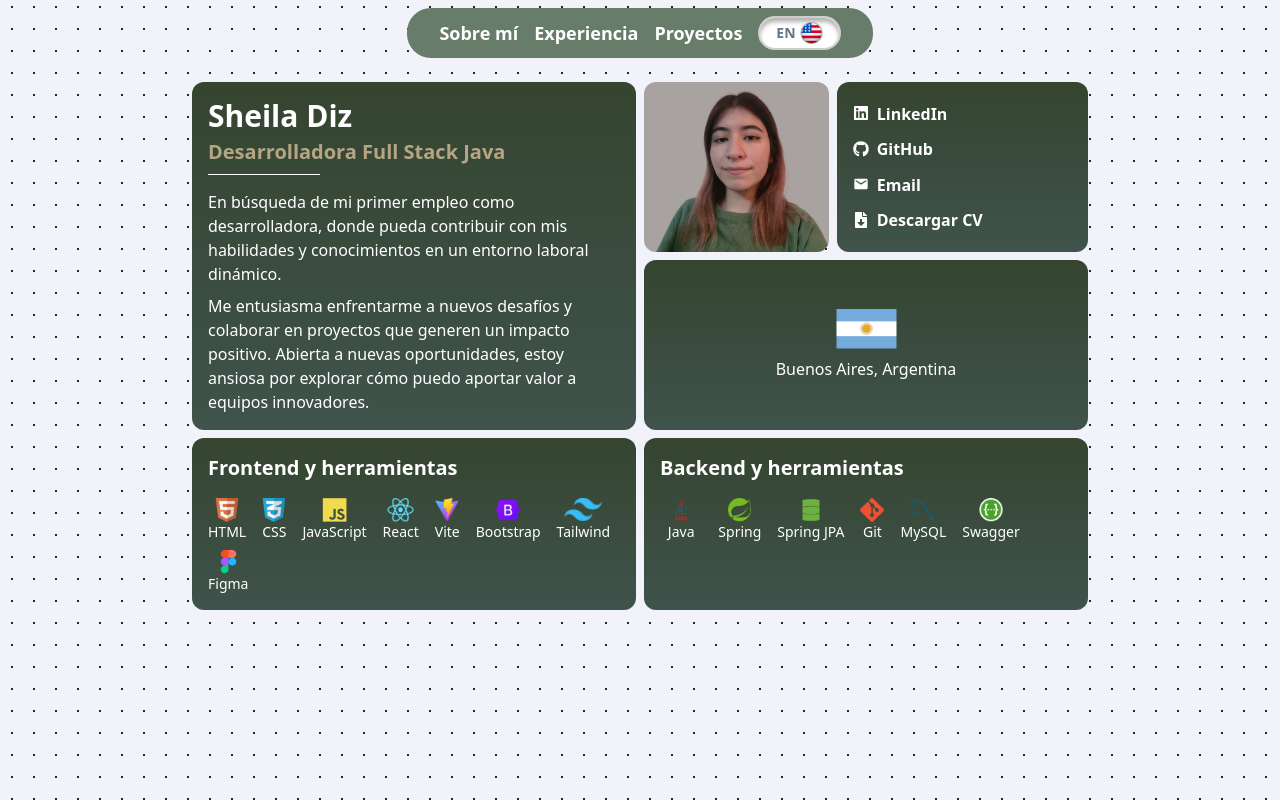
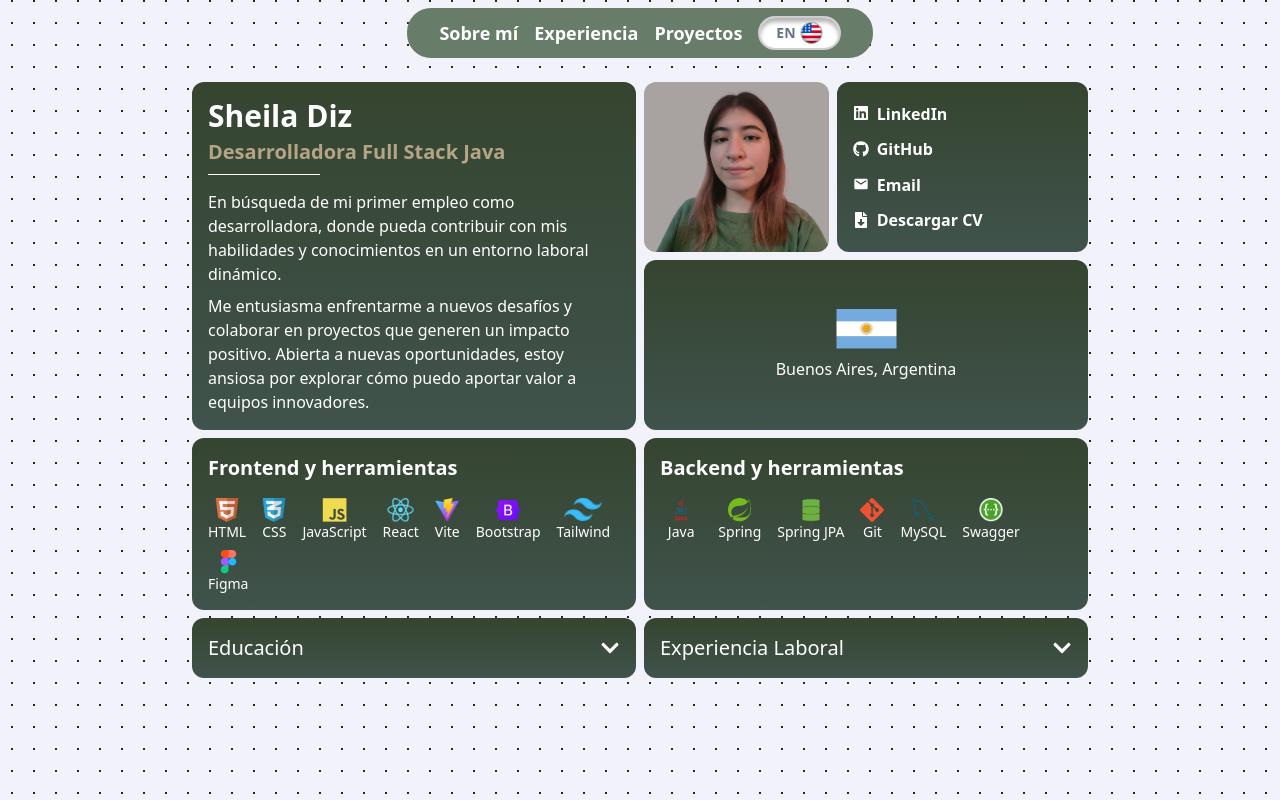
Before and after one commit to sheidiz/portfolio-2024, a React (Vite) app: page / in a window 1280 px wide. Built offline with nearby package versions, Linux system fonts and the light colour scheme.

Commit message:
feat: crear seccion educacion y experiencia laboral

```diff
--- a/src/App.jsx
+++ b/src/App.jsx
@@ -1,5 +1,6 @@
-import About from "./components/About"
-import Languages from "./components/Languages"
+import About from "./sections/About"
+import Experience from "./sections/Experience"
+import Languages from "./sections/Languages"
 import Navbar from "./components/Navbar"
 import { LanguageProvider } from "./contexts/LanguageContext"
 
@@ -7,11 +8,12 @@ function App() {
 
   return (
     <LanguageProvider>
-      <div>
+      <div className="my-1 md:my-2">
         <Navbar />
         <main>
           <About />
           <Languages />
+          <Experience />
         </main>
       </div>
     </LanguageProvider>
--- /dev/null
+++ b/src/components/Accordion.jsx
@@ -0,0 +1,35 @@
+import { useState } from 'react';
+import { FaChevronDown } from 'react-icons/fa';
+
+const Accordion = ({ name, children }) => {
+  const [isActive, setIsActive] = useState(false);
+
+  const toggleAccordion = () => {
+    setIsActive(!isActive);
+  };
+
+  return (
+    <div className="accordion-item bg-lightbox rounded-xl p-4">
+      <div
+        className="accordion-header cursor-pointer flex items-center justify-between font-medium duration-200 ease-out text-xl"
+        onClick={toggleAccordion}
+      >
+        {name}
+        <span
+          className={`accordion-icon inline-block duration-700 ease-in ${isActive ? 'rotate-180' : 'rotate-0'}`}
+        >
+          <FaChevronDown className="accordion-icon" />
+        </span>
+      </div>
+      <div
+        className={`accordion-content bg-gray-100 overflow-hidden duration-500 ease-out ${isActive ? 'h-auto' : 'h-0'}`}
+      >
+        <div className="p-3 text-lg">
+          {children}
+        </div>
+      </div>
+    </div>
+  );
+};
+
+export default Accordion;
--- a/src/components/Navbar.jsx
+++ b/src/components/Navbar.jsx
@@ -1,7 +1,6 @@
 import React, { useState } from 'react';
 import translations from '../translations/data';
 import { useLanguage } from '../contexts/LanguageContext';
-import { ViewSwitch } from './ViewSwitch';
 import EsFlag from '../assets/es-flag.png';
 import EnFlag from '../assets/en-flag.png';
 
@@ -19,7 +18,7 @@ const Navbar = () => {
   };
 
   return (
-    <nav className='sticky mx-2 md:mx-auto mt-1 md:mt-2 mb-6 md:w-fit flex flex-col md:flex-row gap-y-2 align-middle md:justify-center rounded-3xl px-4 md:px-8 py-2 bg-tertiary dark:bg-primary text-white'>
+    <nav className='sticky mx-2 md:mx-auto mb-6 md:w-fit flex flex-col md:flex-row gap-y-2 align-middle md:justify-center rounded-3xl px-4 md:px-8 py-2 bg-tertiary dark:bg-primary text-white'>
       <ul className='flex justify-evenly md:justify-center items-center md:gap-x-4'>
         <li className='md:text-lg font-semibold hover:scale-[102%]'><a href="#about">{t.menu.about}</a></li>
         <li className='md:text-lg font-semibold hover:scale-[102%]'><a href="#experience">{t.menu.experience}</a></li>
--- /dev/null
+++ b/src/sections/Experience.jsx
@@ -0,0 +1,55 @@
+import React from 'react'
+import Accordion from '../components/Accordion';
+import { useLanguage } from '../contexts/LanguageContext';
+import translations from '../translations/data';
+
+const Experience = () => {
+  const { language } = useLanguage();
+  const t = translations[language];
+
+  return (
+    <section id='experience' className='max-w-4xl mx-2 mt-2 md:mx-auto grid grid-cols-1 md:grid-cols-2 md:gap-x-2 text-white'>
+      <div className="education-section">
+        <Accordion name={language == "es" ? "Educación" : "Education"}>
+          <div className="flex justify-center">
+            <div className="space-y-6 border-l-2 border-dashed">
+              {t.education.map((item, i)=>(
+                <div key={i} className="relative w-full">
+                <svg xmlns="http://www.w3.org/2000/svg" viewBox="0 0 24 24" fill="currentColor" className="bg-light absolute -top-0.5 z-10 -ml-3.5 h-7 w-7 rounded-full text-tertiary">
+                  <path fillRule="evenodd" d="M2.25 12c0-5.385 4.365-9.75 9.75-9.75s9.75 4.365 9.75 9.75-4.365 9.75-9.75 9.75S2.25 17.385 2.25 12zm13.36-1.814a.75.75 0 10-1.22-.872l-3.236 4.53L9.53 12.22a.75.75 0 00-1.06 1.06l2.25 2.25a.75.75 0 001.14-.094l3.75-5.25z" clipRule="evenodd" />
+                </svg>
+                <div className="ml-6">
+                  <h4 className="font-bold text-light">{item.title}</h4>
+                  <p className="mt-1 max-w-screen-sm text-sm text-light/80">{item.institution}</p>
+                  <p className="mt-1 max-w-screen-sm text-sm text-light/60">{item.description}</p>
+                  <span className="mt-1 block text-sm font-semibold text-quaternary/50">{item.dates}</span>
+                </div>
+              </div>
+              ))}
+            </div>
+          </div>
+        </Accordion>
+      </div>
+      <div className="experience-section mt-2 md:mt-0">
+        <Accordion name={language == "es" ? "Experiencia Laboral" : "Work Experience"}>
+          <h4 className='mb-1 font-bold text-light'>Ukelele Growth Marketing</h4>
+          <div className="flex justify-center">
+            <div className="space-y-6 border-l-2 border-dashed">
+              {t.work.map((item, i)=>(
+                <div key={i} className="relative w-full">
+                <div className="ml-6">
+                  <h4 className="font-semibold text-light">{item.title}</h4>
+                  <p className="mt-1 max-w-screen-sm text-sm text-light/60">{item.description}</p>
+                  <span className="mt-1 block text-sm font-semibold text-quaternary/50">{item.dates}</span>
+                </div>
+              </div>
+              ))}
+            </div>
+          </div>
+        </Accordion>
+      </div>
+    </section>
+  )
+}
+
+export default Experience
--- a/src/translations/data.js
+++ b/src/translations/data.js
@@ -9,7 +9,54 @@ const translations = {
     description:[
       "Looking out for my first job as a Developer, where I can contribute with my skills and knowledge in a dynamic workplace.",
       "I enjoy facing new challenges and colaborate on projects that generate a positive impact on people's live. I'm open to new oportunities and I'm excited in exploring how can I add to innovative teams."
-    ]
+    ],
+    education:[
+      {
+        title:"Bootcamp - Full Stack Java Developer",
+        instituion:"Coding Dojo",
+        description:[
+          "An intensive bootcamp that provided training in frontend and backend technologies such as HTML, CSS, Java, Spring, and Java Server Pages.",
+        ],
+        dates:"April 2024 - August 2024"
+      },
+      {
+        title:"Full Stack Java Developer",
+        instituion:"EducacionIT",
+        description:[
+          "Specialized course in the development of full stack applications with Java. It included the creation and development of applications with Java, JDBC, MySQL and React.",
+        ],
+        dates:"June 2023 - January 2024"
+      },
+      {
+        title:"Associate Degree in Programming",
+        instituion:"Universidad Tecnológica Nacional",
+        description:[
+          "Focus on software programming and application development.",
+        ],
+        dates:"February 2018 - December 2019"
+      }
+    ],
+    work:[
+      {
+        title:"Senior Marketing Automation Analyst",
+        company:"Ukelele Growth Company",
+        description:[
+          "Worked in a team environment where we used agile methodologies.",
+          "Analyzed project outcomes to identify areas for improvement and increase operational efficiency.",
+          "Developed automated workflows to enhance marketing campaign performance."
+        ],
+        dates:"March 2020 - September 2022"
+      },
+      {
+        title:"Email Marketing & Automation Instructor",
+        instituion:"Ukelele Growth Company",
+        description:[
+          "Delivered workshops on email marketing and digital automation strategies.",
+          "Developed educational projects and provided hands-on training sessions."
+        ],
+        dates:"April 2022"
+      }
+    ],
   },
   es: {
     menu:{
@@ -21,7 +68,54 @@ const translations = {
     description:[
       "En búsqueda de mi primer empleo como desarrolladora, donde pueda contribuir con mis habilidades y conocimientos en un entorno laboral dinámico.",
       "Me entusiasma enfrentarme a nuevos desafíos y colaborar en proyectos que generen un impacto positivo. Abierta a nuevas oportunidades, estoy ansiosa por explorar cómo puedo aportar valor a equipos innovadores."
-    ]
+    ],
+    education:[
+      {
+        title:"Bootcamp - Java Full-Stack Developer",
+        institution:"Coding Dojo",
+        description:[
+          "Formación intensiva en donde profundice en tecnologías frontend y backend como HTML, CSS, JavaScript Java, Spring, Spring JPA y Java Server Pages.",
+        ],
+        dates:"Abril 2024 - Agosto 2024"
+      },
+      {
+        title:"Java Full-Stack Developer",
+        institution:"EducacionIT",
+        description:[
+          "Curso especializado en el desarrollo de aplicaciones full stack con Java. Incluyó la creación desarrollo de aplicaciones con Java, JDBC, MySQL y React.",
+        ],
+        dates:"Junio 2023 - Enero 2024"
+      },
+      {
+        title:"Tecnicatura Universitaria en Programación",
+        institution:"Universidad Tecnológica Nacional",
+        description:[
+          "Carrera técnica con un enfoque en la programación de software y el desarrollo de aplicaciones web.",
+        ],
+        dates:"Febrero 2018 - Diciembre 2019"
+      }
+    ],
+    work:[
+      {
+        title:"Analista SR de Automation Marketing",
+        company:"Ukelele Growth Company",
+        description:[
+          "Trabajo en equipo bajo metodologías ágiles.",
+          "Desarrollo de estrategias digitales para mejorar la conversión y eficiencia operativa.",
+          "Planificación y ejecución de campañas de marketing."
+        ],
+        dates:"March 2020 - September 2022"
+      },
+      {
+        title:"Profesora de Email Marketing & Automation para Municipalidad Venado Tuerto",
+        instituion:"Ukelele Growth Company",
+        description:[
+          "Capacitación en estrategias de marketing digital y automatización.",
+          "Creación de contenido educativo y actividades prácticas."
+        ],
+        dates:"April 2022"
+      }
+    ],
   },
 };
 
```
Also changed, not shown: src/sections/About.jsx (renamed from src/components/About.jsx), src/sections/Languages.jsx (renamed from src/components/Languages.jsx).
